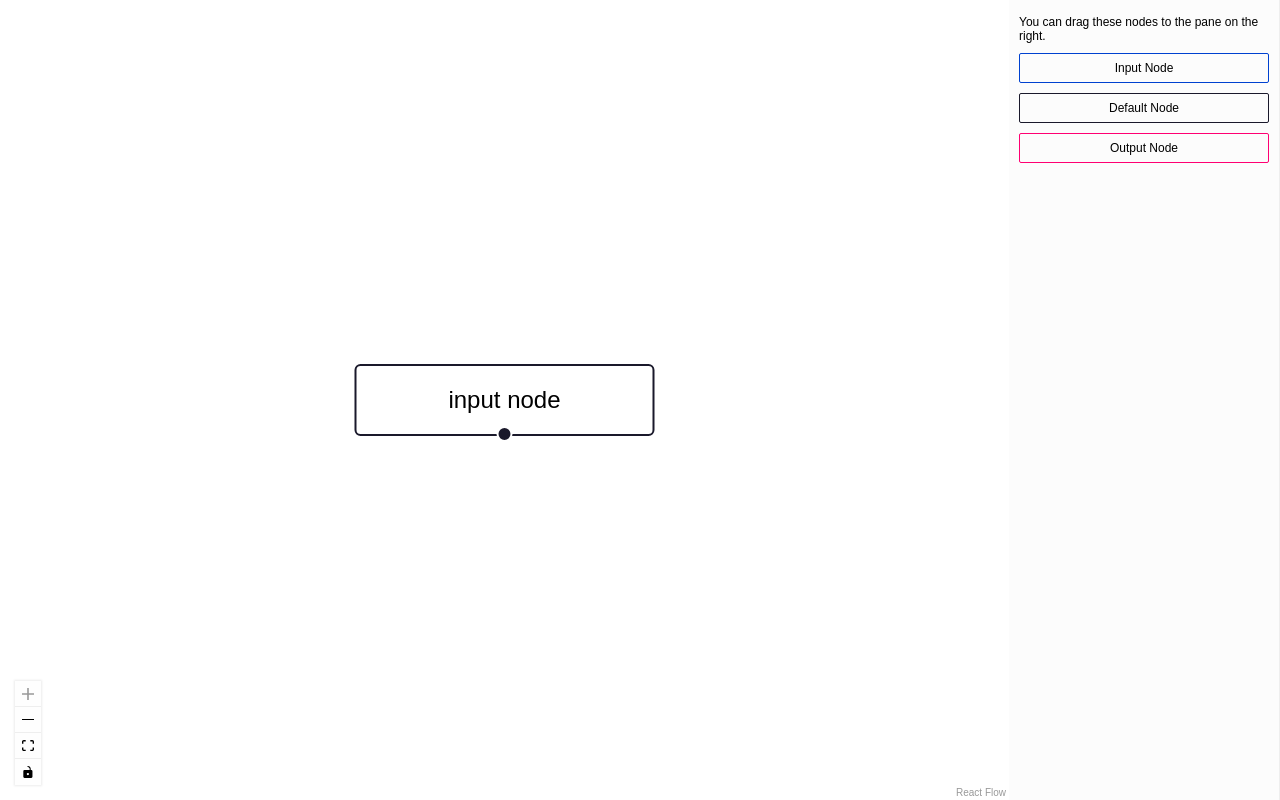
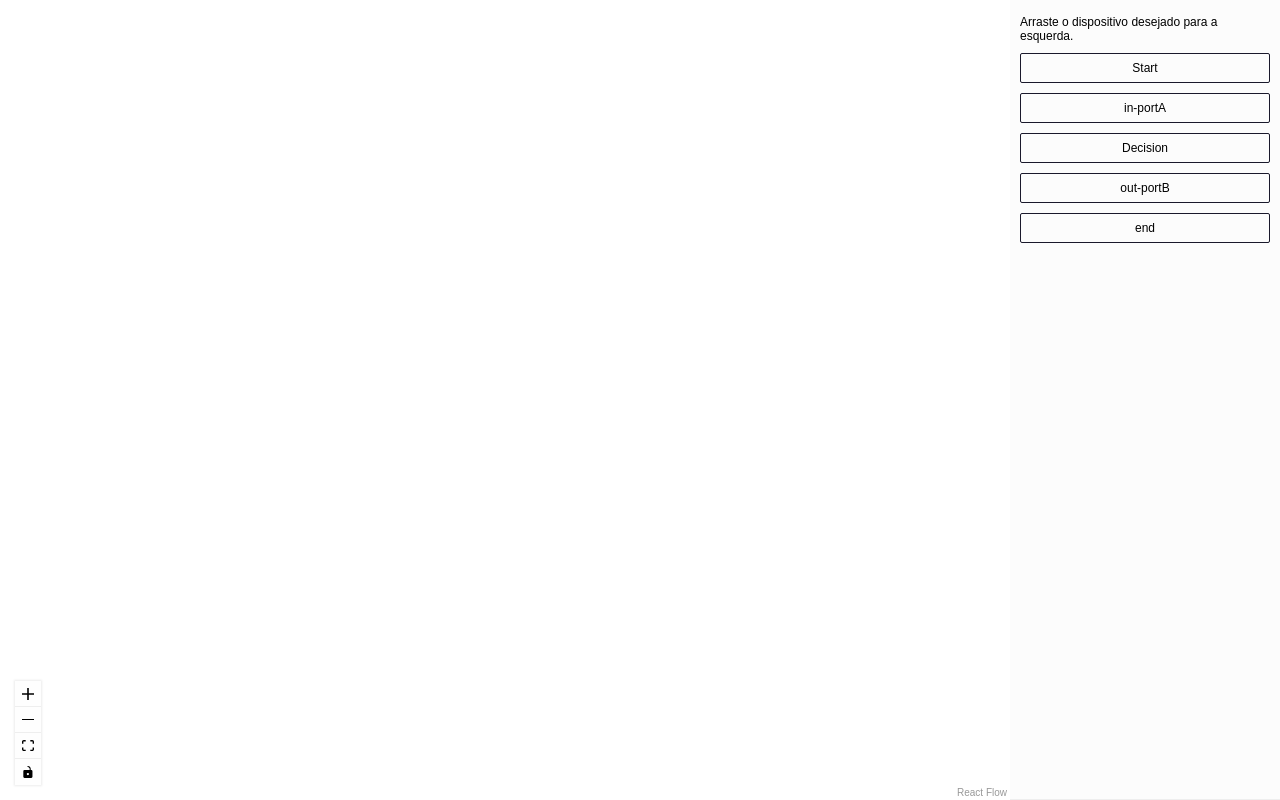
Before and after one commit to openplc-rpi/front-clp, a React (Create React App) app: page / in a window 1280 px wide. Built offline with nearby package versions, Linux system fonts and the light colour scheme.

Commit message:
minimal working flux

```diff
--- a/package.json
+++ b/package.json
@@ -3,13 +3,9 @@
   "version": "0.1.0",
   "private": true,
   "dependencies": {
-    "@testing-library/jest-dom": "^5.17.0",
-    "@testing-library/react": "^13.4.0",
-    "@testing-library/user-event": "^13.5.0",
     "react": "^18.3.1",
     "react-dom": "^18.3.1",
     "react-scripts": "5.0.1",
-    "web-vitals": "^2.1.4",
     "@xyflow/react": "12.0.0"
   },
   "scripts": {
--- a/src/App.js
+++ b/src/App.js
@@ -3,6 +3,7 @@ import {
   ReactFlow,
   ReactFlowProvider,
   addEdge,
+  Position,
   useNodesState,
   useEdgesState,
   Controls,
@@ -14,30 +15,22 @@ import Sidebar from './Sidebar';
 
 import './index.css';
 
-const initialNodes = [
-  {
-    id: '1',
-    type: 'input',
-    data: { label: 'input node' },
-    position: { x: 250, y: 5 },
-  },
-];
-
 let id = 0;
 const getId = () => `dndnode_${id++}`;
 
 const DnDFlow = () => {
   const reactFlowWrapper = useRef(null);
-  const [nodes, setNodes, onNodesChange] = useNodesState(initialNodes);
+  const [nodes, setNodes, onNodesChange] = useNodesState([]);
   const [edges, setEdges, onEdgesChange] = useEdgesState([]);
   const { screenToFlowPosition } = useReactFlow();
 
   const onConnect = useCallback(
-    (params) => setEdges((eds) => addEdge(params, eds)),
+    (params) => setEdges((eds) => addEdge( {...params, animated: true}, eds)),
     [],
   );
 
   const onDragOver = useCallback((event) => {
+    console.log('drag over');
     event.preventDefault();
     event.dataTransfer.dropEffect = 'move';
   }, []);
@@ -60,12 +53,46 @@ const DnDFlow = () => {
         x: event.clientX,
         y: event.clientY,
       });
-      const newNode = {
+
+      var newNode = {
         id: getId(),
         type,
         position,
-        data: { label: `${type} node` },
+        data: { label: `${type}` },
       };
+
+      if (type == 'start'){
+        newNode['type'] = 'input';
+        newNode['style'] = {
+            borderRadius: '100%',
+            backgroundColor: '#fff',
+            width: 50,
+            height: 50,
+            display: 'flex',
+            alignItems: 'center',
+            justifyContent: 'center',
+          };
+        newNode['sourcePosition'] = Position.Bottom;
+      }else if (type == 'in-portA'){
+        newNode['type'] = 'selectorNode';
+        //newNode['sourcePosition'] = Position.Left;
+      }else if (type == 'end'){
+        newNode['type'] = 'output';
+        newNode['style'] = {
+            borderRadius: '100%',
+            backgroundColor: '#fff',
+            width: 50,
+            height: 50,
+            display: 'flex',
+            alignItems: 'center',
+            justifyContent: 'center',
+          };
+        newNode['sourcePosition'] = Position.Top;
+      }
+
+
+
+      console.log(newNode);
 
       setNodes((nds) => nds.concat(newNode));
     },
--- a/src/Sidebar.jsx
+++ b/src/Sidebar.jsx
@@ -8,16 +8,23 @@ export default () => {
 
   return (
     <aside>
-      <div className="description">You can drag these nodes to the pane on the right.</div>
-      <div className="dndnode input" onDragStart={(event) => onDragStart(event, 'input')} draggable>
-        Input Node
+      <div className="description">Arraste o dispositivo desejado para a esquerda.</div>
+      <div className="dndnode" onDragStart={(event) => onDragStart(event, 'start')} draggable>
+        Start
       </div>
-      <div className="dndnode" onDragStart={(event) => onDragStart(event, 'default')} draggable>
-        Default Node
+      <div className="dndnode" onDragStart={(event) => onDragStart(event, 'in-portA')} draggable>
+        in-portA
       </div>
-      <div className="dndnode output" onDragStart={(event) => onDragStart(event, 'output')} draggable>
-        Output Node
+      <div className="dndnode" onDragStart={(event) => onDragStart(event, 'decision')} draggable>
+        Decision
       </div>
+      <div className="dndnode" onDragStart={(event) => onDragStart(event, 'out-portB')} draggable>
+      out-portB
+      </div>
+      <div className="dndnode" onDragStart={(event) => onDragStart(event, 'end')} draggable>
+        end
+      </div>
+
     </aside>
   );
 };
--- a/src/index.css
+++ b/src/index.css
@@ -6,7 +6,7 @@
 }
 
 .dndflow aside {
-  border-right: 1px solid #eee;
+  border-bottom: 1px solid #eee;
   padding: 15px 10px;
   font-size: 12px;
   background: #fcfcfc;
```
Also changed, not shown: 1 other file (tests, documents, lock files or other folders).
